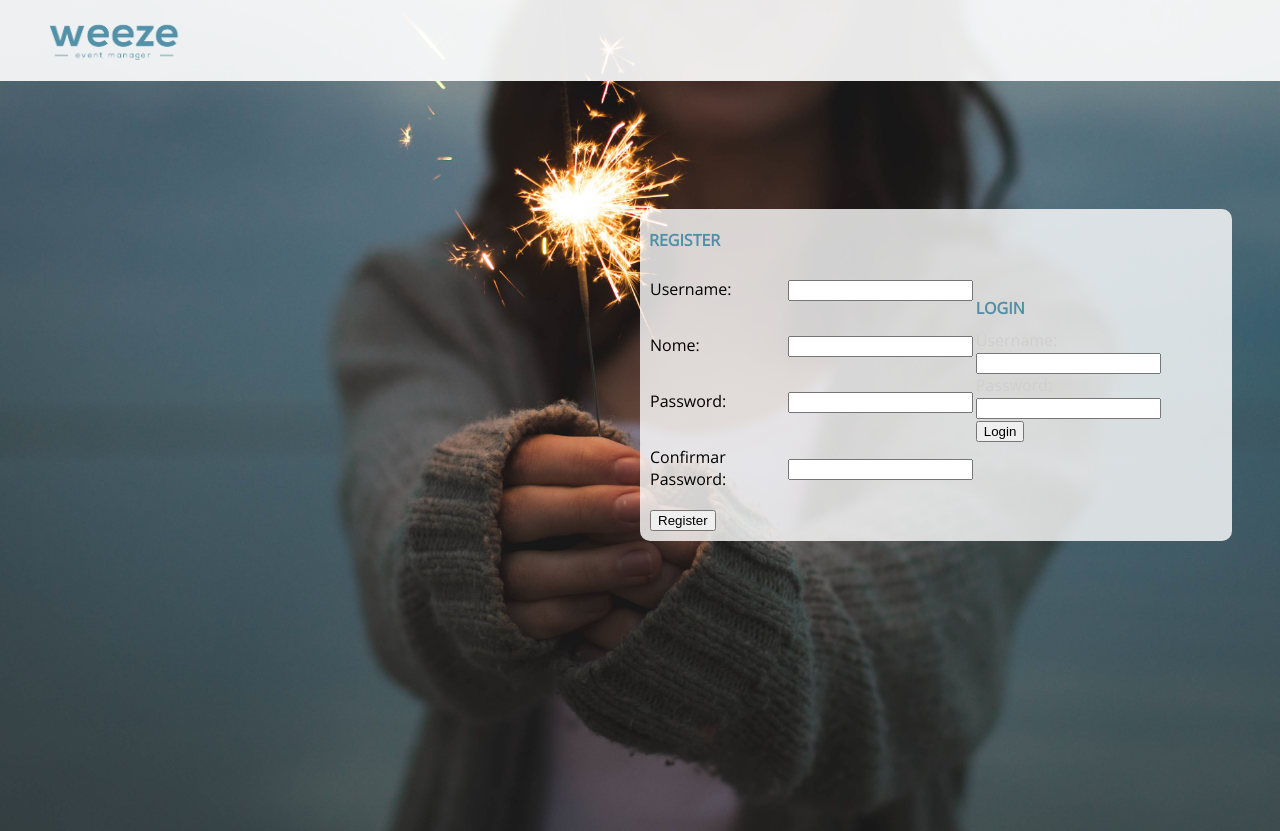
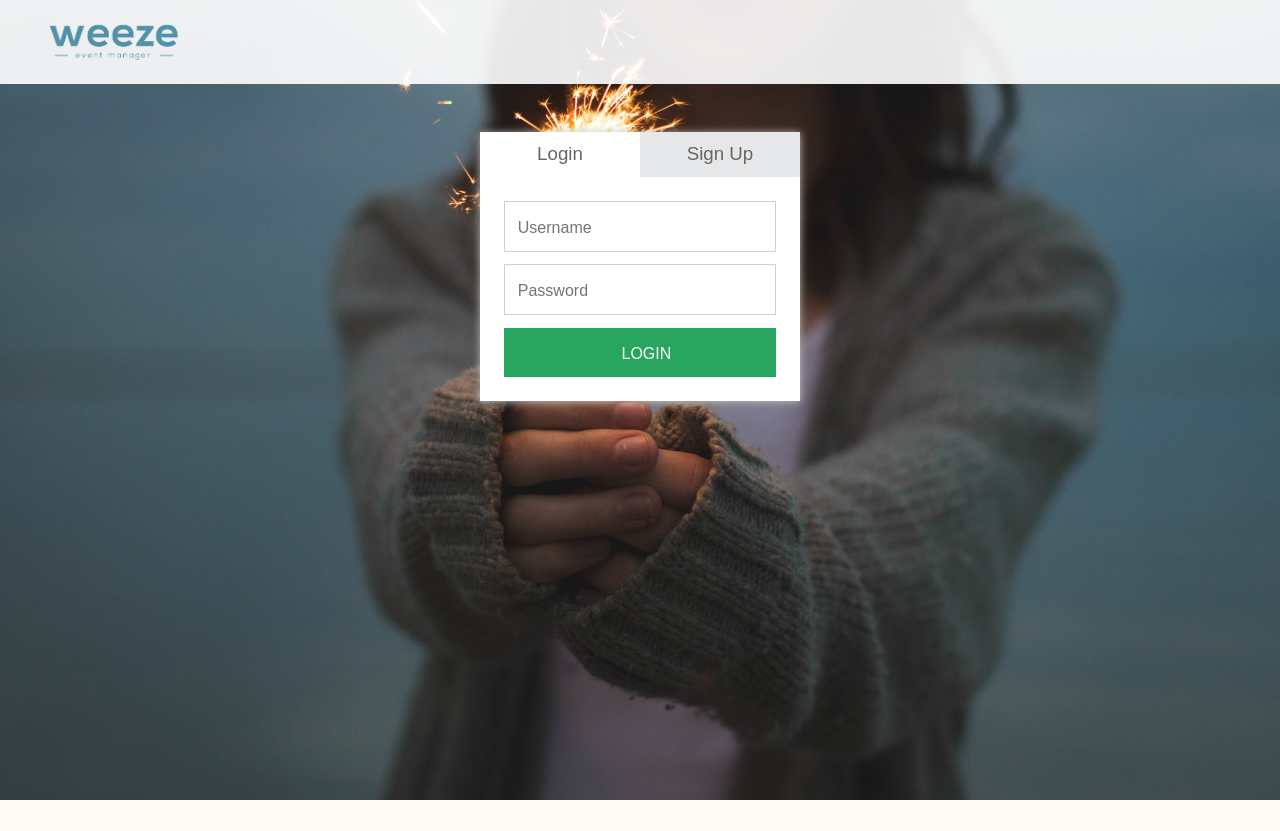
Before and after one commit to franciscoestevao/weeze, a PHP site: page / in a window 1280 px wide; the page is wider, and only the part inside the window is pictured. After the commit the page ends 800 px from the top of that part, so only its background shows below. Run offline with PHP 8.4, Linux system fonts and the light colour scheme.

Commit message:
tentativa de index

```diff
--- a/css/style.css
+++ b/css/style.css
@@ -37,6 +37,8 @@ body, html{
     color: azure;
 
 }
+
+/*
 
 table {
     border-collapse: collapse;
@@ -82,3 +84,159 @@ table {
     font-size: 1em;
 
 }
+*/
+
+
+
+  @import url(http://fonts.googleapis.com/css?family=Raleway:400,100,200,300);
+*{
+	margin: 0;
+	padding: 0;
+}
+
+a{
+	color: #666;
+	text-decoration: none;
+}
+a:hover{
+	color: #4FDA8C;
+}
+
+input{
+	font: 16px/26px "Raleway", sans-serif;
+}
+
+body{
+	color: #666;
+	background-color: #f1f2f2;
+	font: 16px/26px "Raleway", sans-serif;
+}
+
+.form-wrap{
+	background-color: #fff;
+	width: 320px;
+	margin: 3em auto;
+	box-shadow: 0px 1px 8px #BEBEBE;
+	-webkit-box-shadow: 0px 1px 8px #BEBEBE;
+	-moz-box-shadow: 0px 1px 8px #BEBEBE;
+}
+
+.form-wrap .tabs{
+	overflow: hidden;
+}
+
+.form-wrap .tabs h3{
+	float: left;
+	width: 50%;
+}
+
+.form-wrap .tabs h3 a{
+	padding: 0.5em 0;
+	text-align: center;
+	font-weight: 400;
+	background-color: #e6e7e8;
+	display: block;
+	color: #666;
+}
+
+.form-wrap .tabs h3 a.active {
+	background-color: #fff;
+}
+
+.form-wrap .tabs-content{
+	padding: 1.5em;
+}
+
+.form-wrap .tabs-content div[id$="tab-content"] {
+	display: none;
+}
+
+.form-wrap .tabs-content .active {
+	display: block !important;
+}
+
+.form-wrap form .input {
+	box-sizing: border-box;
+	-moz-box-sizing: border-box;
+	color: inherit;
+	font-family: inherit;
+	padding: .8em 0 10px .8em;
+	border: 1px solid #CFCFCF;
+	outline: 0;
+	display: inline-block;
+	margin: 0 0 .8em 0;
+	padding-right: 2em;
+	width: 100%;
+}
+
+.form-wrap form .button {
+	width: 100%;
+	padding: .8em 0 10px .8em;
+	background-color: #28A55F;
+	border: none;
+	color: #fff;
+	cursor: pointer;
+	text-transform: uppercase;
+}
+
+.form-wrap form .button:hover {
+	background-color: #4FDA8C;
+}
+
+.form-wrap form .checkbox {
+	visibility: hidden;
+	padding: 20px;
+	margin: .5em 0 1.5em;
+}
+
+.form-wrap form .checkbox:checked + label:after {
+	-ms-filter: "progid:DXImageTransform.Microsoft.Alpha(Opacity=100)";
+	filter: alpha(opacity=100);
+	opacity: 1;
+}
+
+.form-wrap form label[for] {
+	position: relative;
+	padding-left: 20px;
+	cursor: pointer;
+}
+
+.form-wrap form label[for]:before {
+	content: '';
+	position: absolute;
+	border: 1px solid #CFCFCF;
+	width: 17px;
+	height: 17px;
+	top: 0px;
+	left: -14px;
+}
+
+.form-wrap form label[for]:after {
+	-ms-filter: "progid:DXImageTransform.Microsoft.Alpha(Opacity=0)";
+	filter: alpha(opacity=0);
+	opacity: 0;
+	content: '';
+	position: absolute;
+	width: 9px;
+	height: 5px;
+	background-color: transparent;
+	top: 4px;
+	left: -10px;
+	border: 3px solid #28A55F;
+	border-top: none;
+	border-right: none;
+	-webkit-transform: rotate(-45deg);
+	-moz-transform: rotate(-45deg);
+	-o-transform: rotate(-45deg);
+	-ms-transform: rotate(-45deg);
+	transform: rotate(-45deg);
+}
+
+.form-wrap .help-text {
+	margin-top: .6em;
+}
+
+.form-wrap .help-text p {
+	text-align: center;
+	font-size: 14px;
+}
--- a/index.html
+++ b/index.html
@@ -3,6 +3,8 @@
 <html>
 
 	<head>
+
+		<script src="index.js" language="javascript" type="text/javascript"></script>
 		<meta charset="UTF-8">
         <link rel="stylesheet" type="text/css"  href="css/style.css">
 	</head>
@@ -11,6 +13,40 @@
         <nav id="topmenu" class="navbar">
             <img src="img/logoTop.png" height="50px">
         </nav>
+
+
+		<div class="form-wrap">
+			<div class="tabs">
+				<h3 class="login-tab"><a class="active" href="#login-tab-content">Login</a></h3>
+				<h3 class="signup-tab"><a  href="#signup-tab-content">Sign Up</a></h3>
+			</div>
+
+			<div class="tabs-content">
+				<div id="signup-tab-content">
+					<form class="signup-form" action="action/register.php" method="post">
+						<input type="text" name="username" class="input" id="username" autocomplete="off" placeholder="Username">
+						<input type="text" name="nome" class="input" id="user_name" autocomplete="off" placeholder="Name">
+						<input type="password" name="pass" class="input" id="user_pass" autocomplete="off" placeholder="Password">
+						<input type="password" name="cpass" class="input" id="user_cpass" autocomplete="off" placeholder="Confirm Password">
+						<input id="button" type="submit" name="submit" class="button" value="Register">
+					</form>
+				</div>
+
+				<div id="login-tab-content" class="active">
+					<form class="login-form" action="action/login.php" method="post">
+						<input type="text" name="userLog" class="input" id="user_login" autocomplete="off" placeholder="Username">
+						<input type="password" name="userPass" class="input" id="user_pass" autocomplete="off" placeholder="Password">
+						<input id="button" type="submit" name="login" class="button" value="Login">
+					</form>
+				</div>
+			</div>
+		</div>
+
+
+
+
+
+        <!--
         <div id="home-header">
             <div class="actions-index">
                 <div class="box">
@@ -81,7 +117,9 @@
 
                 </div>
             </div>
-        </div>
+        </div>		-->
+
+
 
 	</body>
 
--- /dev/null
+++ b/index.js
@@ -0,0 +1,15 @@
+<script src="http://ajax.googleapis.com/ajax/libs/jquery/1.9.1/jquery.min.js"></script>
+
+jQuery(document).ready(function($) {
+  tab = $('.tabs h3 a');
+
+  tab.on('click', function(event) {
+    event.preventDefault();
+    tab.removeClass('active');
+    $(this).addClass('active');
+
+    tab_content = $(this).attr('href');
+    $('div[id$="tab-content"]').removeClass('active');
+    $(tab_content).addClass('active');
+  });
+});
```
